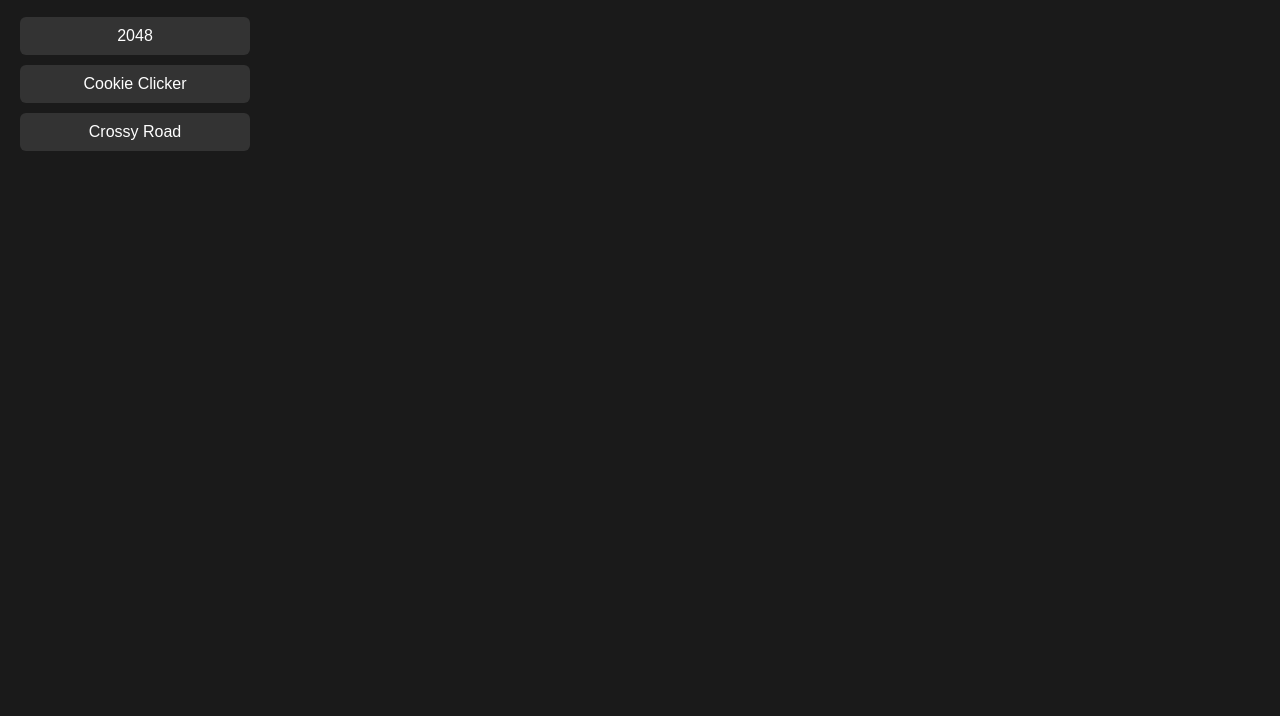
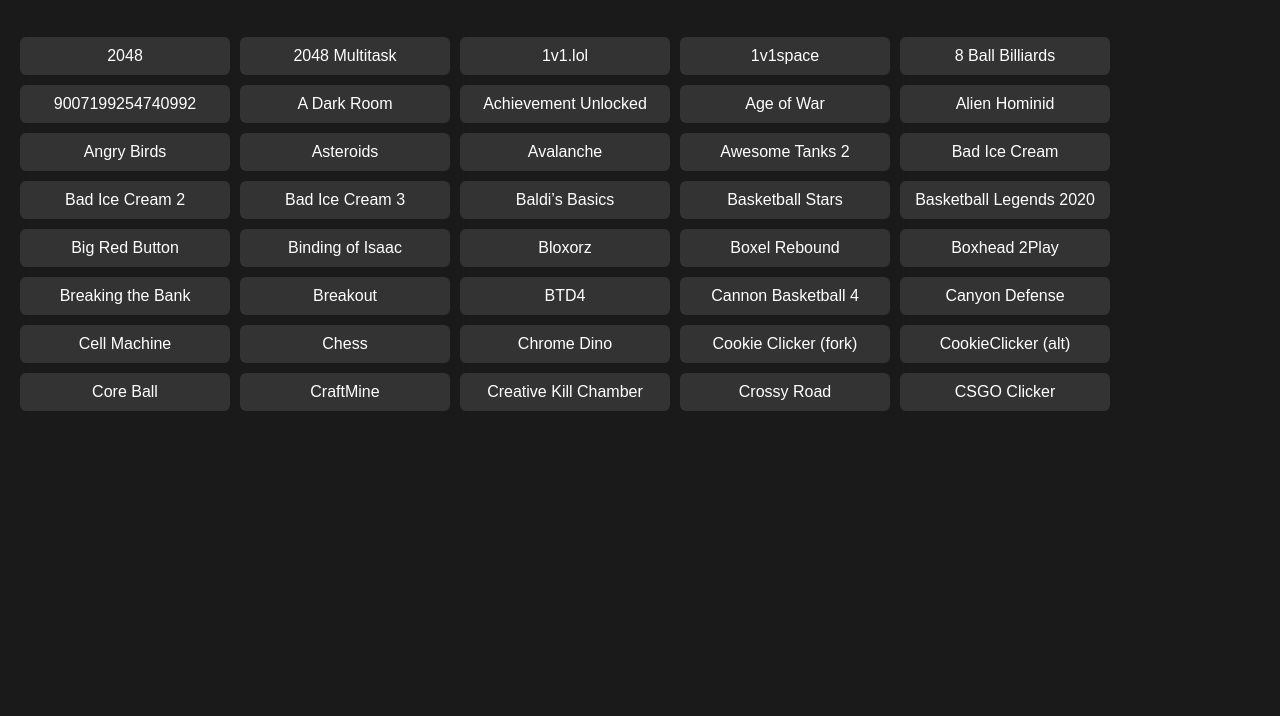
Before and after one commit to bigdog234/viper, a plain HTML site: page index.html in a window 1280 px wide. Shown: the part 84-800 px from the top of the page. Drawn offline with Linux system fonts and the light colour scheme.

Commit message:
Update index.html

```diff
--- a/index.html
+++ b/index.html
@@ -4,88 +4,81 @@
 <meta charset="UTF-8">
 <title>Unblocked Games Launcher</title>
 <style>
-    body {
-      margin: 0;
-      font-family: Arial, sans-serif;
-      background: #1a1a1a;
-      color: #fff;
-    }
-    .grid {
-      display: flex;
-      flex-direction: column;
-      gap: 10px;
-      padding: 20px;
-    }
-    .game {
-      padding: 10px 15px;
-      background: #333;
-      border-radius: 6px;
-      cursor: pointer;
-      width: 200px;
-      text-align: center;
-    }
-    .window {
-      position: fixed;
-      top: 50px;
-      left: 50px;
-      width: 80%;
-      height: 80%;
-      background: #222;
-      border: 2px solid #555;
-      display: flex;
-      flex-direction: column;
-      z-index: 999;
-    }
-    .titlebar {
-      background: #444;
-      padding: 5px;
-      display: flex;
-      justify-content: space-between;
-      align-items: center;
-    }
-    .titlebar button {
-      margin-left: 5px;
-      cursor: pointer;
-      border: none;
-      background: #666;
-      color: #fff;
-      padding: 2px 8px;
-    }
-    iframe {
-      flex: 1;
-      border: none;
-    }
+body{margin:0;font-family:Arial,sans-serif;background:#1a1a1a;color:#fff}
+h1{text-align:center;padding:10px}
+.grid{display:flex;flex-wrap:wrap;gap:10px;padding:20px}
+.game{padding:10px 15px;background:#333;border-radius:6px;cursor:pointer;width:180px;text-align:center}
+.window{position:fixed;top:50px;left:50px;width:80%;height:80%;background:#222;border:2px solid #555;display:flex;flex-direction:column;z-index:999}
+.titlebar{background:#444;padding:5px;display:flex;justify-content:space-between;align-items:center}
+.titlebar button{margin-left:5px;cursor:pointer;border:none;background:#666;color:#fff;padding:2px 8px}
+iframe{flex:1;border:none}
 </style>
 </head>
 <body>
-  <h1 style="text-align:center;">🎮 Unblocked Games Launcher</h1>
+<h1>🎮 Unblocked Games Launcher</h1>
 <div class="grid" id="gameGrid"></div>
-
 <script>
 // -------------------------
 // Editable games list
-    // Add icon later by adding `icon: "URL"` to each object
+// Add icons later by adding icon: "URL"
 // -------------------------
-    const games = [
-      { name: "2048", url: "https://bigdog234.github.io/HTML-Games-V2/2048/" },
-      { name: "Cookie Clicker", url: "https://bigdog234.github.io/HTML-Games-V2/cookie-clicker/" },
-      { name: "Crossy Road", url: "https://bigdog234.github.io/HTML-Games-V2/crossyroad/" }
+const games=[
+  {name:"2048",url:"https://bigdog234.github.io/HTML-Games-V2/2048/"},
+  {name:"2048 Multitask",url:"https://bigdog234.github.io/HTML-Games-V2/2048-multitask/"},
+  {name:"1v1.lol",url:"https://bigdog234.github.io/HTML-Games-V2/1v1lol/"},
+  {name:"1v1space",url:"https://bigdog234.github.io/HTML-Games-V2/1v1space/"},
+  {name:"8 Ball Billiards",url:"https://bigdog234.github.io/HTML-Games-V2/8ball-billards-classic/"},
+  {name:"9007199254740992",url:"https://bigdog234.github.io/HTML-Games-V2/9007199254740992/"},
+  {name:"A Dark Room",url:"https://bigdog234.github.io/HTML-Games-V2/adarkroom/"},
+  {name:"Achievement Unlocked",url:"https://bigdog234.github.io/HTML-Games-V2/achievementunlocked/"},
+  {name:"Age of War",url:"https://bigdog234.github.io/HTML-Games-V2/age-of-war/"},
+  {name:"Alien Hominid",url:"https://bigdog234.github.io/HTML-Games-V2/alienhominid/"},
+  {name:"Angry Birds",url:"https://bigdog234.github.io/HTML-Games-V2/angry-birds/"},
+  {name:"Asteroids",url:"https://bigdog234.github.io/HTML-Games-V2/asteroids/"},
+  {name:"Avalanche",url:"https://bigdog234.github.io/HTML-Games-V2/avalanche/"},
+  {name:"Awesome Tanks 2",url:"https://bigdog234.github.io/HTML-Games-V2/awesome-tanks-2/"},
+  {name:"Bad Ice Cream",url:"https://bigdog234.github.io/HTML-Games-V2/bad-ice-cream/"},
+  {name:"Bad Ice Cream 2",url:"https://bigdog234.github.io/HTML-Games-V2/bad-ice-cream-2/"},
+  {name:"Bad Ice Cream 3",url:"https://bigdog234.github.io/HTML-Games-V2/bad-ice-cream-3/"},
+  {name:"Baldi’s Basics",url:"https://bigdog234.github.io/HTML-Games-V2/baldis-basics/"},
+  {name:"Basketball Stars",url:"https://bigdog234.github.io/HTML-Games-V2/basketball-stars/"},
+  {name:"Basketball Legends 2020",url:"https://bigdog234.github.io/HTML-Games-V2/basketball-legends-2020/"},
+  {name:"Big Red Button",url:"https://bigdog234.github.io/HTML-Games-V2/bigredbutton/"},
+  {name:"Binding of Isaac",url:"https://bigdog234.github.io/HTML-Games-V2/binding-of-isaac/"},
+  {name:"Bloxorz",url:"https://bigdog234.github.io/HTML-Games-V2/bloxors/"},
+  {name:"Boxel Rebound",url:"https://bigdog234.github.io/HTML-Games-V2/boxel-rebound/"},
+  {name:"Boxhead 2Play",url:"https://bigdog234.github.io/HTML-Games-V2/boxhead2play/"},
+  {name:"Breaking the Bank",url:"https://bigdog234.github.io/HTML-Games-V2/breakingthebank/"},
+  {name:"Breakout",url:"https://bigdog234.github.io/HTML-Games-V2/breakout/"},
+  {name:"BTD4",url:"https://bigdog234.github.io/HTML-Games-V2/btd4/"},
+  {name:"Cannon Basketball 4",url:"https://bigdog234.github.io/HTML-Games-V2/cannon-basketball-4/"},
+  {name:"Canyon Defense",url:"https://bigdog234.github.io/HTML-Games-V2/canyondefense/"},
+  {name:"Cell Machine",url:"https://bigdog234.github.io/HTML-Games-V2/cell-machine/"},
+  {name:"Chess",url:"https://bigdog234.github.io/HTML-Games-V2/chess/"},
+  {name:"Chrome Dino",url:"https://bigdog234.github.io/HTML-Games-V2/chrome-dino/"},
+  {name:"Cookie Clicker (fork)",url:"https://bigdog234.github.io/HTML-Games-V2/cookie-clicker/"},
+  {name:"CookieClicker (alt)",url:"https://bigdog234.github.io/HTML-Games-V2/cookieclicker/"},
+  {name:"Core Ball",url:"https://bigdog234.github.io/HTML-Games-V2/core-ball/"},
+  {name:"CraftMine",url:"https://bigdog234.github.io/HTML-Games-V2/craftmine/"},
+  {name:"Creative Kill Chamber",url:"https://bigdog234.github.io/HTML-Games-V2/creativekillchamber/"},
+  {name:"Crossy Road",url:"https://bigdog234.github.io/HTML-Games-V2/crossyroad/"},
+  {name:"CSGO Clicker",url:"https://bigdog234.github.io/HTML-Games-V2/csgo-clicker/"}
 ];
 
-    const grid = document.getElementById("gameGrid");
+const grid=document.getElementById("gameGrid");
 
-    games.forEach(game => {
-      const div = document.createElement("div");
-      div.className = "game";
-      div.textContent = game.name;
-      div.onclick = () => openWindow(game);
+games.forEach(game=>{
+  const div=document.createElement("div");
+  div.className="game";
+  div.textContent=game.name;
+  div.onclick=()=>openWindow(game);
   grid.appendChild(div);
 });
 
-    function openWindow(game) {
-      const win = document.createElement("div");
-      win.className = "window";
-      win.innerHTML = `
+function openWindow(game){
+  const win=document.createElement("div");
+  win.className="window";
+  win.innerHTML=`
     <div class="titlebar">
       <span>${game.name}</span>
       <div>
```
Lines whose indentation alone changed are shown as unchanged.
